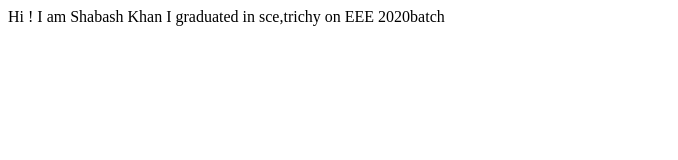
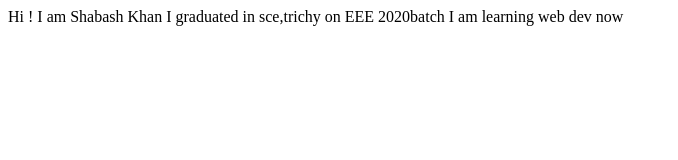
Before and after one commit to shahbazDev/shabash-khan-site, a plain HTML site: page index.html in a window 1280 px wide. Shown: the whole page, without its empty margins (0-678 px from the left). Drawn offline with Linux system fonts and the light colour scheme.

Commit message:
docs :updated present learning

```diff
--- a/index.html
+++ b/index.html
@@ -9,6 +9,7 @@
 <body>
     Hi ! I am Shabash Khan
     I graduated in sce,trichy on EEE 2020batch
+    I am learning web dev now
 
 </body>
 </html>
```
